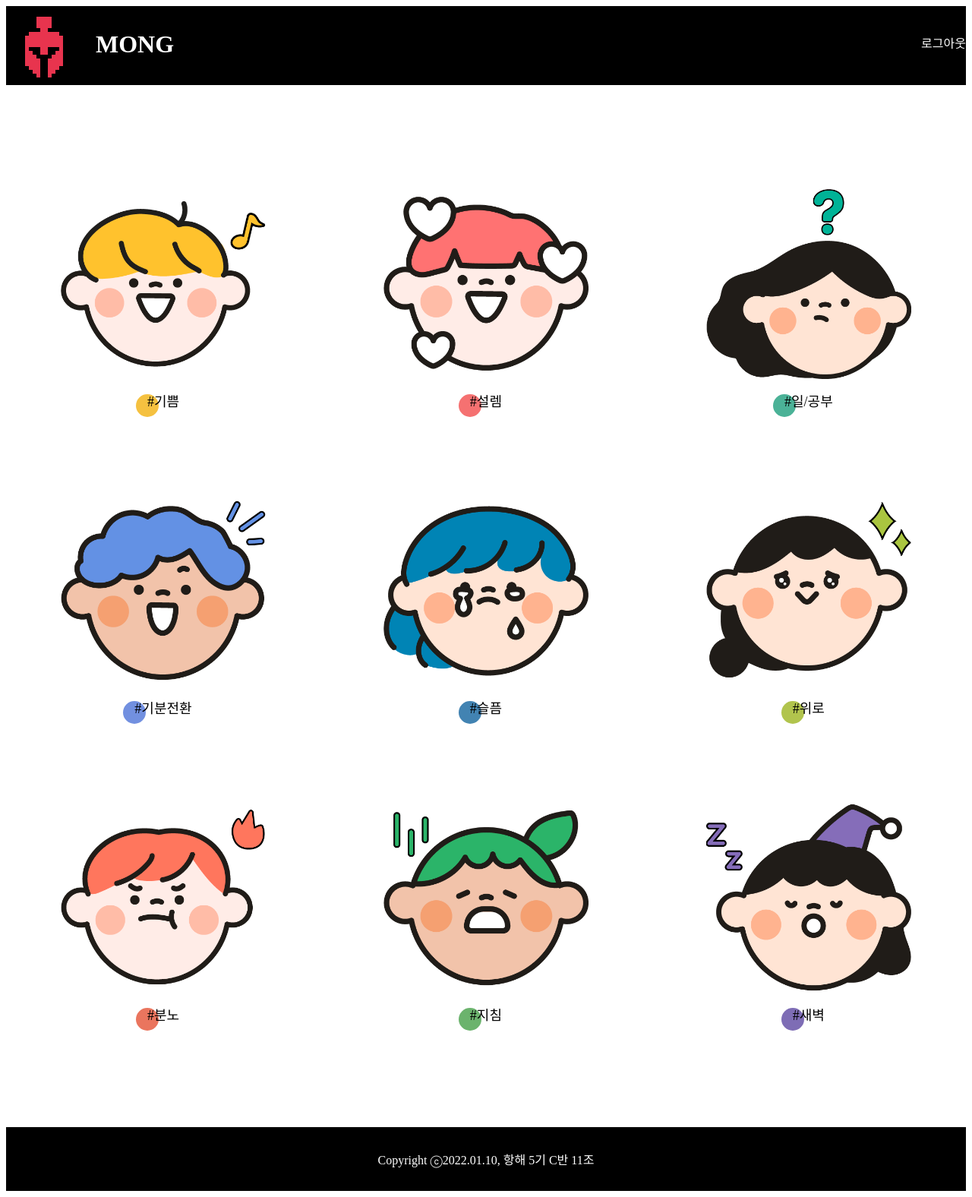
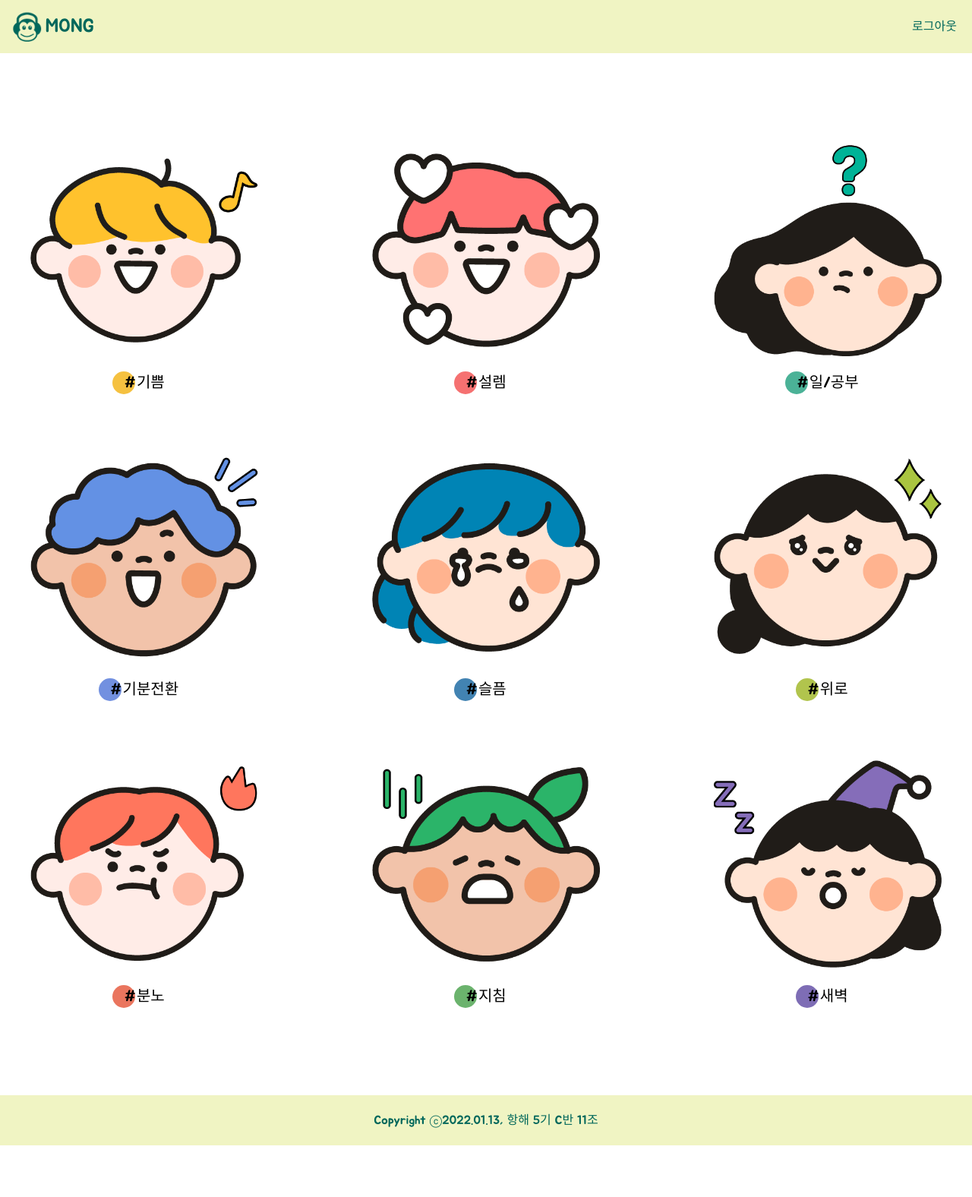
Before and after one commit to LeeKiGon/mong, a Flask app: page /main in a window 1280 px wide. Shown: the whole page at 76% size. After the commit the page ends 1508 px from the top, so only its background shows below. Run offline with Flask 2, Linux system fonts and the light colour scheme; some libraries are stand-ins or nearby versions.

Commit message:
1차 css

```diff
--- /dev/null
+++ b/static/css/all.css
@@ -0,0 +1,48 @@
+/*font*/
+@import url('https://fonts.googleapis.com/css2?family=Jua&display=swap');
+
+/*reset css*/
+html, body, div, span, applet, object, iframe,
+h1, h2, h3, h4, h5, h6, p, blockquote, pre,
+a, abbr, acronym, address, big, cite, code,
+del, dfn, em, img, ins, kbd, q, s, samp,
+small, strike, strong, sub, sup, tt, var,
+b, u, i, center,
+dl, dt, dd, ol, ul, li,
+fieldset, form, label, legend,
+table, caption, tbody, tfoot, thead, tr, th, td,
+article, aside, canvas, details, embed,
+figure, figcaption, footer, header, hgroup,
+menu, nav, output, ruby, section, summary,
+time, mark, audio, video {
+	margin: 0;
+	padding: 0;
+	border: 0;
+	font-size: 100%;
+	font: inherit;
+	vertical-align: baseline;
+}
+/* HTML5 display-role reset for older browsers */
+article, aside, details, figcaption, figure,
+footer, header, hgroup, menu, nav, section {
+	display: block;
+}
+body {
+	line-height: 1; font-family: 'Jua', sans-serif;
+}
+ol, ul {
+	list-style: none;
+}
+blockquote, q {
+	quotes: none;
+}
+blockquote:before, blockquote:after,
+q:before, q:after {
+	content: '';
+	content: none;
+}
+table {
+	border-collapse: collapse;
+	border-spacing: 0;
+}
+/*fin reset css*/
--- a/static/css/footer.css
+++ b/static/css/footer.css
@@ -1,4 +1,4 @@
 /*footer start*/
-footer p {color: #fff; margin: 0;}
-footer {background-color: #000; text-align: center; padding: 30px 0;}
+footer {background-color: #f0f4c3; text-align: center; padding: 25px 0;}
+footer p {color: #00675b; margin: 0;}
 /*footer fin*/
--- a/static/css/header.css
+++ b/static/css/header.css
@@ -1,10 +1,10 @@
 /*header start*/
-header {background-color: #000;}
+header {background-color: #f0f4c3; box-sizing: border-box; padding: 15px 20px 15px 15px;}
 header a {text-decoration: none;}
 header:after {content: ''; display: block; visibility: hidden; clear: both;}
 header h1 {color: #fff; margin: 0; float: left;}
 header h1 a {display: block;}
-header h1 a img {width: 100px; margin-right: 10px; vertical-align: middle;}
-header h1 a span {color: #fff; line-height: 100px;}
-header > a {display: block; float: right; line-height: 100px; color: #fff;}
+header h1 a img {width: 40px; vertical-align: bottom;}
+header h1 a span {color: #fff; line-height: 40px; color: #00675b; font-size: 25px;}
+header > a {display: block; float: right; line-height: 40px; color: #00675b;}
 /*header fin*/
--- a/static/css/main.css
+++ b/static/css/main.css
@@ -1,13 +1,14 @@
 /*main start*/
 .main {width: 1200px; margin: 0 auto; padding: 120px 0;}
 .main::after {content: ''; display: block; visibility: hidden; clear: both;}
-.main a {text-decoration: none; display: block; float: left; width: calc(33.33% - 50px);}
-.main a:not(:nth-child(3n+1)) {margin-left: 75px;}
-.main a figure img {width: 100%; display: block; margin-bottom: 15px;}
+.main a {text-decoration: none; display: block; float: left; width: calc(33.33% - 100px);}
+.main a:not(:nth-child(3n+1)) {margin-left: 150px;}
+.main a figure img {width: 100%; display: block; margin-bottom: 25px; transition-duration: 0.8s;}
+.main a:hover figure img {transform: scale(1.1);}
 .main a:nth-child(n+4) {margin-top: 80px;}
-.main a figure figcaption span {position: relative; font-size: 18px; color: #000; padding: 0 15px; transition-property: color; transition-delay: 0.3s;}
 .main a figure figcaption {text-align: center;}
-.main a figure figcaption span::before {content: ''; position: absolute; top: 0; left: 0px; width: 30px; height: 30px; border-radius: 50px; z-index: -1; transition-duration: 0.6s;}
+.main a figure figcaption span {position: relative; font-size: 20px; color: #000; padding: 0 15px; transition-property: color; transition-delay: 0.3s;}
+.main a figure figcaption span::before {content: ''; position: absolute; top: -5px; left: 0px; width: 30px; height: 30px; border-radius: 50px; z-index: -1; transition-duration: 0.6s;}
 .main a:hover figure figcaption span {color: #fff;}
 .main a:nth-child(2) figure figcaption span::before {background-color: #F57171;}
 .main a:nth-child(1) figure figcaption span::before {background-color: #F5C140;}
--- /dev/null
+++ b/static/js/common.js
@@ -0,0 +1,29 @@
+//loadind start
+//loading var animation
+var progressWarp = $('.progress_bar'),
+    progressBar = progressWarp.find('.bar'),
+    progressText = progressWarp.find('.rate'),
+    progressRate = progressText.attr('data-rate');
+
+    $('.page_btn').click(function () {
+        progressBar.animate({width: progressRate + '%'}, 2500);
+
+        setInterval(textAnimation, 1000 / 10);
+
+        function textAnimation() {
+            var currentRate = progressBar.width() / progressWarp.width() * 100;
+            progressText.text(Math.ceil(currentRate) + '%');
+        }
+
+        setTimeout(function () {
+            window.location.href = "/login";
+        }, 2500);
+
+    });
+// fin loading
+
+//main start
+function sign_out() {
+    alert('로그아웃!');
+};
+//fin main
--- /dev/null
+++ b/templates/global/footer.html
@@ -0,0 +1,3 @@
+<footer>
+    <p>Copyright ⓒ2022.01.13, 항해 5기 C반 11조</p>
+</footer>
--- /dev/null
+++ b/templates/global/header.html
@@ -0,0 +1,10 @@
+<header>
+    <h1>
+        <a href="/main">
+            <img src="{{ url_for('static', filename='img/logo.png') }}">
+            <span>MONG</span>
+        </a>
+    </h1>
+    <a href="/login" onclick="sign_out()">로그아웃</a>
+</header>
+</html>
--- a/templates/main.html
+++ b/templates/main.html
@@ -11,31 +11,15 @@
     <meta property="og:title" content="MONG - 지금 기분에는 어떤 노래가 좋을까요?"/>
     <meta property="og:description" content="mini project for Web Plus"/>
     <meta property="og:image" content="{{ url_for('static', filename='img/og_loading.png') }}"/>
-
-    <!-- Bootstrap CSS -->
+    <link href="{{ url_for('static', filename='css/all.css') }}" rel="stylesheet">
     <link href="{{ url_for('static', filename='css/header.css') }}" rel="stylesheet">
     <link href="{{ url_for('static', filename='css/main.css') }}" rel="stylesheet">
     <link href="{{ url_for('static', filename='css/footer.css') }}" rel="stylesheet">
-
-    <!-- JS -->
-    <script src="https://ajax.googleapis.com/ajax/libs/jquery/3.4.1/jquery.min.js"></script>
-    <script src="https://cdnjs.cloudflare.com/ajax/libs/jquery-cookie/1.4.1/jquery.cookie.js"></script>
 </head>
 <body>
-<!--hearder-->
-    <header>
-        <h1>
-            <a href="/main">
-                <img src="{{ url_for('static', filename='img/logo.png') }}">
-                <span>MONG</span>
-            </a>
-        </h1>
-        <a href="/login" onclick="sign_out()">로그아웃</a>
-    </header>
-<!--fin header-->
-<!--main-->
+{% include "global/header.html" %}
     <section class="main">
-        <a href="/sub">
+        <a href="/">
             <figure>
                 <img src="../static/img/icon_happy.png" alt="기쁨 태그 이미지">
                 <figcaption><span>#기쁨</span></figcaption>
@@ -90,16 +74,9 @@
             </figure>
         </a>
     </section>
-<!--fin main-->
-    <footer>
-        <p>Copyright ⓒ2022.01.10, 항해 5기 C반 11조</p>
-    </footer>
-<!--fin footer-->
-<script>
-    function sign_out() {
-        $.removeCookie('mytoken', {path: '/'})
-        alert('로그아웃!')
-    }
-</script>
+{% include "global/footer.html" %}
+<script src="https://ajax.googleapis.com/ajax/libs/jquery/3.4.1/jquery.min.js"></script>
+<script src="https://cdnjs.cloudflare.com/ajax/libs/jquery-cookie/1.4.1/jquery.cookie.js"></script>
+<script src="{{url_for('static', filename='js/common.js')}}"></script>
 </body>
 </html>
--- a/templates/register.html
+++ b/templates/register.html
@@ -85,7 +85,7 @@
                     success: function (response) {
                         if (response['result'] == 'success') {
                             alert('회원가입이 완료되었습니다!')
-                            window.location.href = '/'
+                            window.location.href = '/login'
                         } else {
                             alert(response['msg'])
                         }
```
Also changed, not shown: static/css/loading.css (+9 -9 lines), templates/loading.html (+6 -25 lines), img/img_loading.png (added), img/logo.png, static/img/img_loading.png (added), static/img/logo.png, static/img_loading.png (added).
